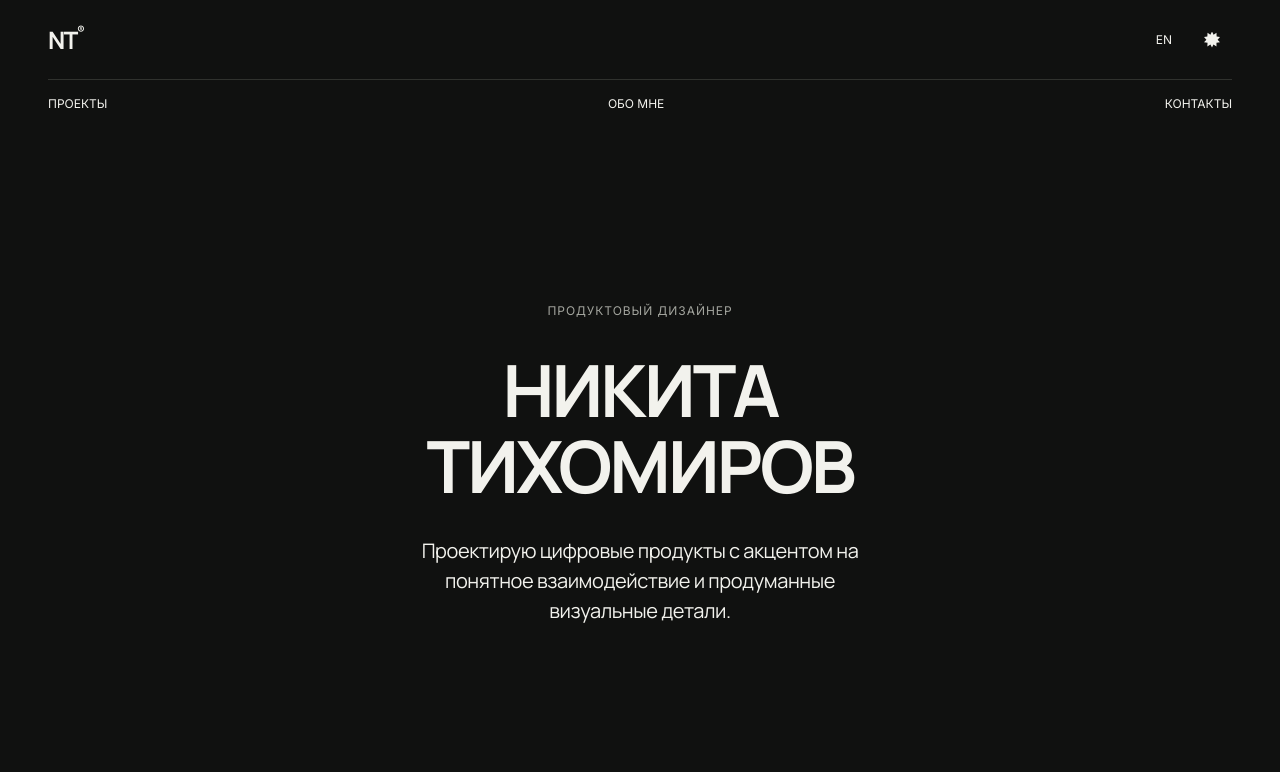
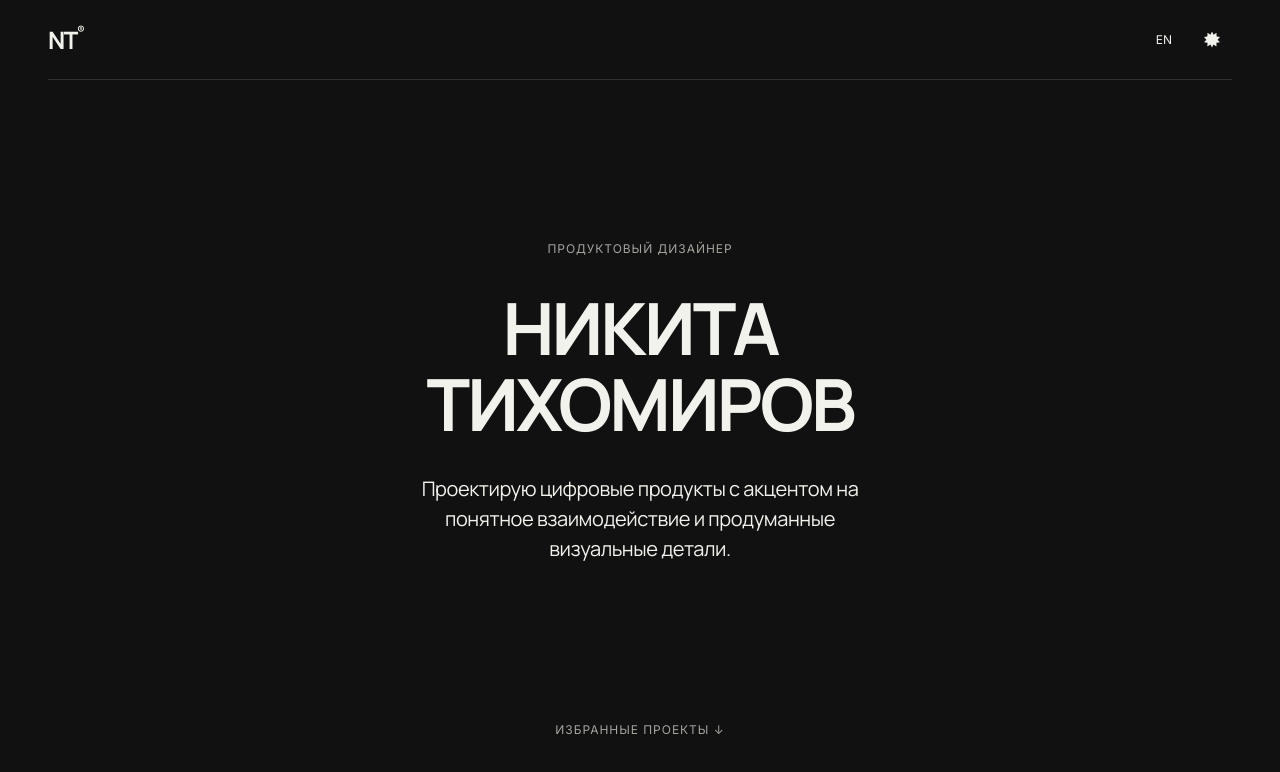
Before and after one commit to 420fazer/portfolio, a plain HTML site: page index.html in a window 1280 px wide. Shown: the top 772 px of the page. Drawn offline with Linux system fonts and the light colour scheme.

Commit message:
Reveal homepage navigation on scroll and add work cue

```diff
--- a/index.html
+++ b/index.html
@@ -1,9 +1,9 @@
 <!doctype html>
-<html lang="ru" data-theme="dark"><head><meta charset="UTF-8"><meta name="viewport" content="width=device-width,initial-scale=1"><title>Никита Тихомиров — продуктовый дизайнер</title><link href="https://fonts.googleapis.com/css2?family=Inter:wght@400;500;600&family=Manrope:wght@300;400;500;600;700&display=swap" rel="stylesheet"><link rel="stylesheet" href="style.css"><link rel="icon" type="image/svg+xml" href="favicon.svg"></head><body><div class="wrap"><header><div class="header-top"><a href="#" class="logo" aria-label="На главную">NT<sup>®</sup></a><div class="tools"><button id="language" aria-label="Switch language">EN</button><button id="theme" class="theme-toggle" type="button" aria-label="Включить светлую тему">
+<html lang="ru" data-theme="dark"><head><meta charset="UTF-8"><meta name="viewport" content="width=device-width,initial-scale=1"><title>Никита Тихомиров — продуктовый дизайнер</title><link href="https://fonts.googleapis.com/css2?family=Inter:wght@400;500;600&family=Manrope:wght@300;400;500;600;700&display=swap" rel="stylesheet"><link rel="stylesheet" href="style.css"><link rel="icon" type="image/svg+xml" href="favicon.svg"></head><body class="home-page"><div class="wrap"><header><div class="header-top"><a href="#" class="logo" aria-label="На главную">NT<sup>®</sup></a><div class="tools"><button id="language" aria-label="Switch language">EN</button><button id="theme" class="theme-toggle" type="button" aria-label="Включить светлую тему">
 <span class="theme-icon theme-icon-sun" aria-hidden="true"></span>
 <span class="theme-icon theme-icon-moon" aria-hidden="true"></span>
 </button></div></div><nav aria-label="Navigation"><a href="#work" data-ru="Проекты" data-en="Work">Проекты</a><a href="#about" data-ru="Обо мне" data-en="About">Обо мне</a><a href="#contact" data-ru="Контакты" data-en="Contact">Контакты</a></nav></header>
-<main><section class="hero"><span class="intro-label" data-ru="Продуктовый дизайнер" data-en="Product designer">Продуктовый дизайнер</span><h1><span class="hero-first-name" data-ru="Никита" data-en="Nikita">Никита</span><span class="hero-last-name" data-ru="Тихомиров" data-en="Tikhomirov">Тихомиров</span></h1><div class="intro"><p class="intro-desktop" data-ru="Проектирую цифровые продукты с акцентом на понятное взаимодействие и продуманные визуальные детали." data-en="I design digital products with a focus on clear interactions and thoughtful visual details.">Проектирую цифровые продукты с акцентом на понятное взаимодействие и продуманные визуальные детали.</p><p class="intro-mobile" data-ru="Создаю продуманный цифровой опыт." data-en="Designing thoughtful digital experiences.">Создаю продуманный цифровой опыт.</p></div></section>
+<main><section class="hero"><span class="intro-label" data-ru="Продуктовый дизайнер" data-en="Product designer">Продуктовый дизайнер</span><h1><span class="hero-first-name" data-ru="Никита" data-en="Nikita">Никита</span><span class="hero-last-name" data-ru="Тихомиров" data-en="Tikhomirov">Тихомиров</span></h1><div class="intro"><p class="intro-desktop" data-ru="Проектирую цифровые продукты с акцентом на понятное взаимодействие и продуманные визуальные детали." data-en="I design digital products with a focus on clear interactions and thoughtful visual details.">Проектирую цифровые продукты с акцентом на понятное взаимодействие и продуманные визуальные детали.</p><p class="intro-mobile" data-ru="Создаю продуманный цифровой опыт." data-en="Designing thoughtful digital experiences.">Создаю продуманный цифровой опыт.</p></div><a class="hero-scroll" href="#work" data-ru="Избранные проекты ↓" data-en="Selected work ↓">Избранные проекты ↓</a></section>
 <section id="work"><div class="section-head"><h2 data-ru="Избранные проекты" data-en="Selected work">Избранные проекты</h2><span class="work-count" data-ru="2025 — настоящее время" data-en="2025 - nowadays">2025 — настоящее время</span></div>
 <article class="project"><a class="project-link" href="projects/flow/" aria-label="Flow"><div class="cover" aria-hidden="true"><div class="phone"><small data-ru="flow / банк на каждый день" data-en="flow / everyday banking">flow / банк на каждый день</small><div class="balance">128 450 ₽</div><div class="bank" data-ru="Карта на каждый день<br><br>•••• 2048" data-en="Your everyday card<br><br>•••• 2048">Карта на каждый день<br><br>•••• 2048</div><div class="rows" data-ru="↗ Перевод &nbsp; + Пополнить<br>История операций<br>Кофейня &nbsp; − 350 ₽" data-en="↗ Transfer &nbsp; + Add money<br>Recent activity<br>Coffee shop &nbsp; − 350 ₽">↗ Перевод &nbsp; + Пополнить<br>История операций<br>Кофейня &nbsp; − 350 ₽</div></div><div class="phone second"><small data-ru="Ваши накопления" data-en="Your savings">Ваши накопления</small><div class="balance" data-ru="Больше места<br>для планов." data-en="Make room<br>for more.">Больше места<br>для планов.</div><div class="bank" data-ru="Планы на лето<br><br>72%" data-en="Summer plans<br><br>72%">Планы на лето<br><br>72%</div><div class="rows" data-ru="Ближе к цели каждый день." data-en="A little closer, every day.">Ближе к цели каждый день.</div></div></div><div class="caption"><div><h3>Flow</h3><p data-ru="Финтех · Мобильное приложение" data-en="Fintech · Mobile app">Финтех · Мобильное приложение</p></div><span class="project-arrow" aria-hidden="true">↗</span></div></a></article>
 <article class="project"><div class="cover" aria-hidden="true"><div class="dashboard"><div class="dash-title"><b>orbit</b><small data-ru="Обзор &nbsp; Отчёты &nbsp; Команда" data-en="Overview &nbsp; Reports &nbsp; Workspace">Обзор &nbsp; Отчёты &nbsp; Команда</small></div><div class="stats"><div><small data-ru="Общая выручка" data-en="Total revenue">Общая выручка</small>₽ 842,500</div><div><small data-ru="Активные пользователи" data-en="Active users">Активные пользователи</small>12,480</div></div><div class="chart"><i style="height:30%"></i><i style="height:45%"></i><i style="height:39%"></i><i style="height:60%"></i><i style="height:52%"></i><i style="height:70%"></i><i style="height:65%"></i><i style="height:85%"></i><i style="height:78%"></i><i style="height:100%"></i></div></div></div><div class="caption"><div><h3>Orbit</h3><p data-ru="B2B · Аналитическая платформа" data-en="B2B · Analytics platform">B2B · Аналитическая платформа</p></div></div></article>
--- a/script.js
+++ b/script.js
@@ -1,5 +1,12 @@
 const siteHeader = document.querySelector('header');
-function updateHeaderSurface() { siteHeader.classList.toggle('is-scrolled', window.scrollY >= siteHeader.querySelector('.header-top').offsetHeight); }
+function updateHeaderSurface() {
+  const scrolled = window.scrollY >= siteHeader.querySelector('.header-top').offsetHeight;
+  siteHeader.classList.toggle('is-scrolled', scrolled);
+  if (document.body.classList.contains('home-page')) {
+    siteHeader.classList.toggle('nav-ready', scrolled);
+    siteHeader.classList.add('nav-enhanced');
+  }
+}
 window.addEventListener('scroll', updateHeaderSurface, { passive: true });
 window.addEventListener('resize', updateHeaderSurface);
 updateHeaderSurface();
--- a/style.css
+++ b/style.css
@@ -277,3 +277,14 @@ footer { display: flex; flex-wrap: wrap; justify-content: space-between; gap: va
 .navigation-cta:hover { text-decoration: underline; }
 @media (min-width: 768px) { .case-section { grid-template-columns: 1fr 2fr; } }
 @media (max-width: 767px) { .case-meta, .case-principles { grid-template-columns: 1fr; } .case-visual .cover { aspect-ratio: 4 / 3; } }
+
+/* Homepage: overlay navigation avoids consuming space in the first screen. */
+.home-page header.nav-enhanced nav { position: absolute; top: 100%; left: 0; right: 0; opacity: 0; visibility: hidden; }
+.home-page header.nav-enhanced.nav-ready nav { opacity: 1; visibility: visible; }
+.home-page:has(header.nav-enhanced) .hero { min-height: calc(100vh - var(--header-top-height)); min-height: calc(100svh - var(--header-top-height)); }
+.home-page .hero { grid-template-rows: 1fr auto auto auto 1fr auto; align-content: stretch; }
+.home-page .hero > .intro-label { grid-row: 2; }
+.home-page .hero h1 { grid-row: 3; }
+.home-page .hero .intro { grid-row: 4; }
+.hero-scroll { grid-column: 1 / -1; grid-row: 6; justify-self: center; display: inline-flex; align-items: center; min-height: 44px; font-size: var(--caption-size); text-transform: uppercase; letter-spacing: .08em; color: var(--muted); text-underline-offset: 4px; }
+.hero-scroll:hover { text-decoration: underline; }
```
Also changed, not shown: 2 other files.
